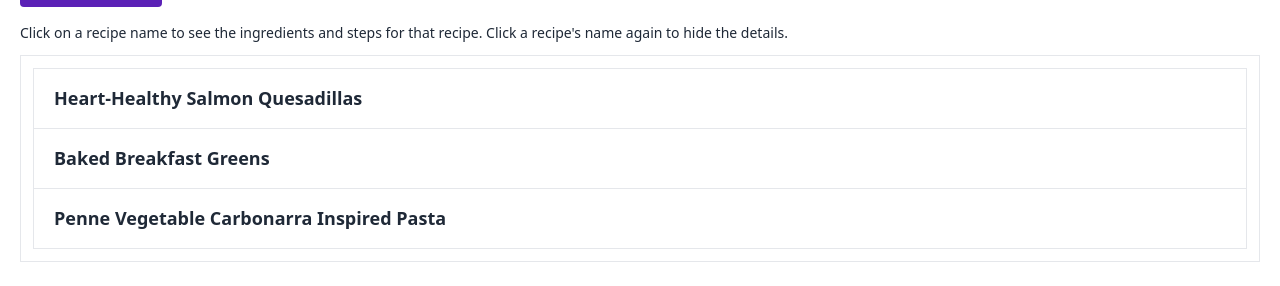
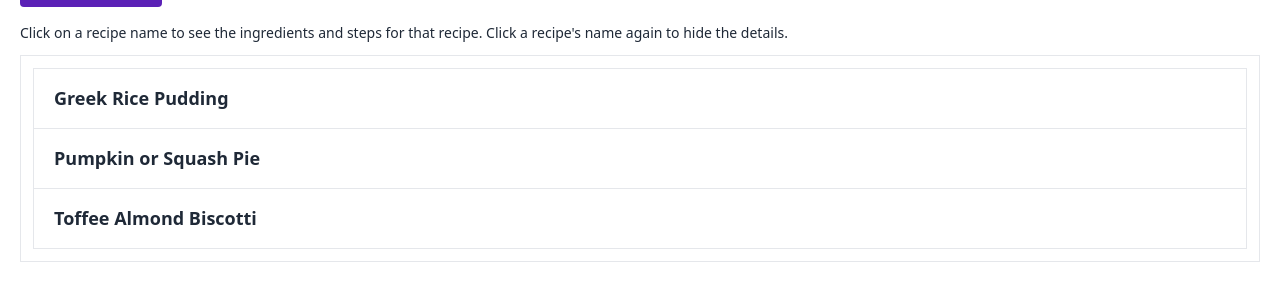
Before and after one commit to evbroom/cs361-project, a React (Create React App) app in the folder pantry-frontend/: page / in a window 1280 px wide. Shown: the part 666-952 px from the top of the page. Built offline with nearby package versions, Linux system fonts and the light colour scheme; no server answers.

Commit message:
removed comments

```diff
--- a/pantry-frontend/src/pages/AddItemPage.js
+++ b/pantry-frontend/src/pages/AddItemPage.js
@@ -21,11 +21,9 @@ export const AddItemPage = () => {
             },
         });
         if (response.status === 201) {
-            // alert("Successfully added the pantry item!");
             history.push('/');
         } else {
             alert(`Please fill out all fields`);
-            // alert(`Failed to add the pantry item, status code = ${response.status}`);
         }
     };
 
--- a/pantry-frontend/src/recipes.json
+++ b/pantry-frontend/src/recipes.json
@@ -1,22 +1,22 @@
 {
   "recipes": [
     {
-      "name": "Heart-Healthy Salmon Quesadillas",
-      "ingredients_raw_str": "[\"2   teaspoons    extra virgin olive oil\",\"1   cup    kale, stems removed, shredded into bite-sized pieces \",\"1   teaspoon    kosher salt or 1   teaspoon    sea salt\",\"1/2  cup   shredded low-fat cheddar cheese or 1/2  cup    colby cheese\",\"1/2  cup   shredded asiago cheese\",\"32   inches    whole wheat tortillas\",\"6   ounces    canned pink salmon, flaked \"]",
+      "name": "Greek Rice Pudding",
+      "ingredients_raw_str": "[\"2       eggs, beaten \",\"3   ounces    vanilla pudding mix, cook and serve type \",\"1/2  cup    sugar\",\"14   ounces    condensed milk\",\"29   ounces    water, use 2 condensed milk measures \",\"2   cups    cooked rice\"]",
       "servings": "4",
-      "steps": "['Heat 1 teaspoons of the olive oil in a medium (10-inch) nonstick skillet over medium heat.', 'Place the kale in the skillet and cook until just wilted, about 4 to 5 minutes. Season with the kosher salt or sea salt. Remove the kale from the skillet and set aside.', 'In a small bowl, mix together the shredded cheeses. Set aside.', 'Heat the remaining teaspoon of olive oil in the same skillet over medium heat. Place one tortilla in the bottom of the skillet.', 'Top half of the tortilla with 1/4 cup of the kale, one-quarter of the flaked salmon and 1/4 cup of the shredded cheese mixture.', 'Fold the other half of the tortilla over the filling and cook for one minute, pressing down lightly with the back of a spatula.', 'Using tongs, gently flip the quesadilla over and cook another minute or two, until lightly browned. Repeat with remaining three tortillas and fillings.', 'Cut each quesadilla into three triangles. Serve immediately with guacamole, tomato salsa and non-fat sour cream, if desired.']"
+      "steps": "['In a medium saucepan combine, eggs, pudding mix, sugar and condensed milk.', 'Mix well.', 'Add water, then rice.', 'Bring to a boil over medium low heat, stirring constantly to prevent burning.', 'Remove from heat.', 'Cool at room temperature.']"
     },
     {
-      "name": "Baked Breakfast Greens",
-      "ingredients_raw_str": "[\"2   cups   baby kale leaves\",\"2   cups    Baby Spinach\",\"1/4  cup    diced onion\",\"1       garlic clove, minced \",\"2 -4       eggs\",\"  goat cheese, crumbles \",\"2   tablespoons    olive oil\",\"1/2  teaspoon    paprika or 1/2  teaspoon    seasoning, of choice \",\"  kosher salt, and pepper as needed \"]",
-      "servings": "4",
-      "steps": "['Preheat the oven to 350.', \"Heat the olive oil in a saute pan over medium heat. We're trying to be healthy here, but you can add a little butter too.\", 'Add the onions and saute until translucent, about 3-5 minutes. Add the garlic and saute until fragrant, about 30 seconds. Season with salt, pepper, and paprika.', 'Add the greens in batches and cook until wilted. Season just a tee bit more.', \"Transfer to a small casserole dish and crack over how ever many eggs you'd like. To play it safe, crack the eggs in a bowl first to prevent egg shells.\", 'Crumble over some crumbled goat cheese and bake for 10-12 minutes until the egg whites are firm.', 'Enjoy!']"
+      "name": "Pumpkin or Squash Pie",
+      "ingredients_raw_str": "[\"1   cup    pumpkin or 1   cup    squash\",\"1/2  cup    brown sugar\",\"1/4  cup    molasses\",\"1   tablespoon    butter\",\"1   teaspoon    nutmeg\",\"1   teaspoon    cinnamon\",\"1/2  teaspoon    ginger\",\"3/4  teaspoon    salt\",\"2       eggs\",\"1   cup    evaporated milk\"]",
+      "servings": "1",
+      "steps": "['Mix all ingredients and beat together with a mixer.  pour into pastry lined pie pan.', 'Bake at 425F for about 20 minutes, then at 375F for 20-25 minutes.', 'Serve warm or cold with whipped cream.']"
     },
     {
-      "name": "Penne Vegetable Carbonarra Inspired Pasta",
-      "ingredients_raw_str": "[\"8   ounces    penne\",\"2       eggs\",\"2   tablespoons    butter\",\"1   tablespoon    mayonnaise\",\"2   teaspoons    Dijon mustard\",\"2   cups    Brussels sprouts\",\"2   cups    kale\",\"2       zucchini\",\"1   tablespoon    garlic\",\"1   teaspoon    salt and pepper\",\"1   slice    American cheese\"]",
-      "servings": "4",
-      "steps": "['Cooke vegetables until tender.', 'Salt pasta water well, cook noodles until tender, do not rinse and save 1/2 cup pasta water.', 'Whip eggs through dijon.', 'Put HOT noodles in a large bowl.', 'Pour egg mix on noodles and put your cheese slice on top.', 'Put HOT veggies on top and mix everything together.', 'Add reserved pasta water, little at a time.', 'Let sit for a minute, then eat.', 'Important: pasta must be very hot in order to cook your eggs.']"
+      "name": "Toffee Almond Biscotti",
+      "ingredients_raw_str": "[\"2   cups    all-purpose flour\",\"1   cup    granulated sugar\",\"1   teaspoon    baking powder\",\"1/8  teaspoon    salt\",\"3   large    eggs\",\"2   tablespoons    Amaretto or 1 1/2  teaspoons    almond extract\",\"1   teaspoon    vanilla extract\",\"3/4  cup    slivered almonds\",\"3/4  cup    toffee pieces\"]",
+      "servings": "1",
+      "steps": "['Preheat oven to 300 degrees F.', 'Line cookie sheet with parchment paper; set aside.', 'In a medium bowl, whisk together flour, baking powder, salt, sugar, almonds, and toffee bits; set aside.', 'In a large bowl, beat together eggs, Amaretto, and vanilla extract with an electric mixer.', 'Mix in dry ingredients with eggs, mix until combined. Dough will be sticky, but do not add more flour.', 'Flour surface of parchment paper lined cookie sheet, roll dough out on surface into a log about 3 inches in diameter.', 'Bake about 50 minutes, or until firm and dry.', 'Remove from oven and let cool for 10 minutes.', 'Use a serrated knife and cut into 1/2-inch slices.', 'Lay slices cut side down on cookie sheet and return to even for 20 minutes.', 'Remove from oven and turn slices over and bake another 20 minutes.']"
     }
   ]
 }
```
